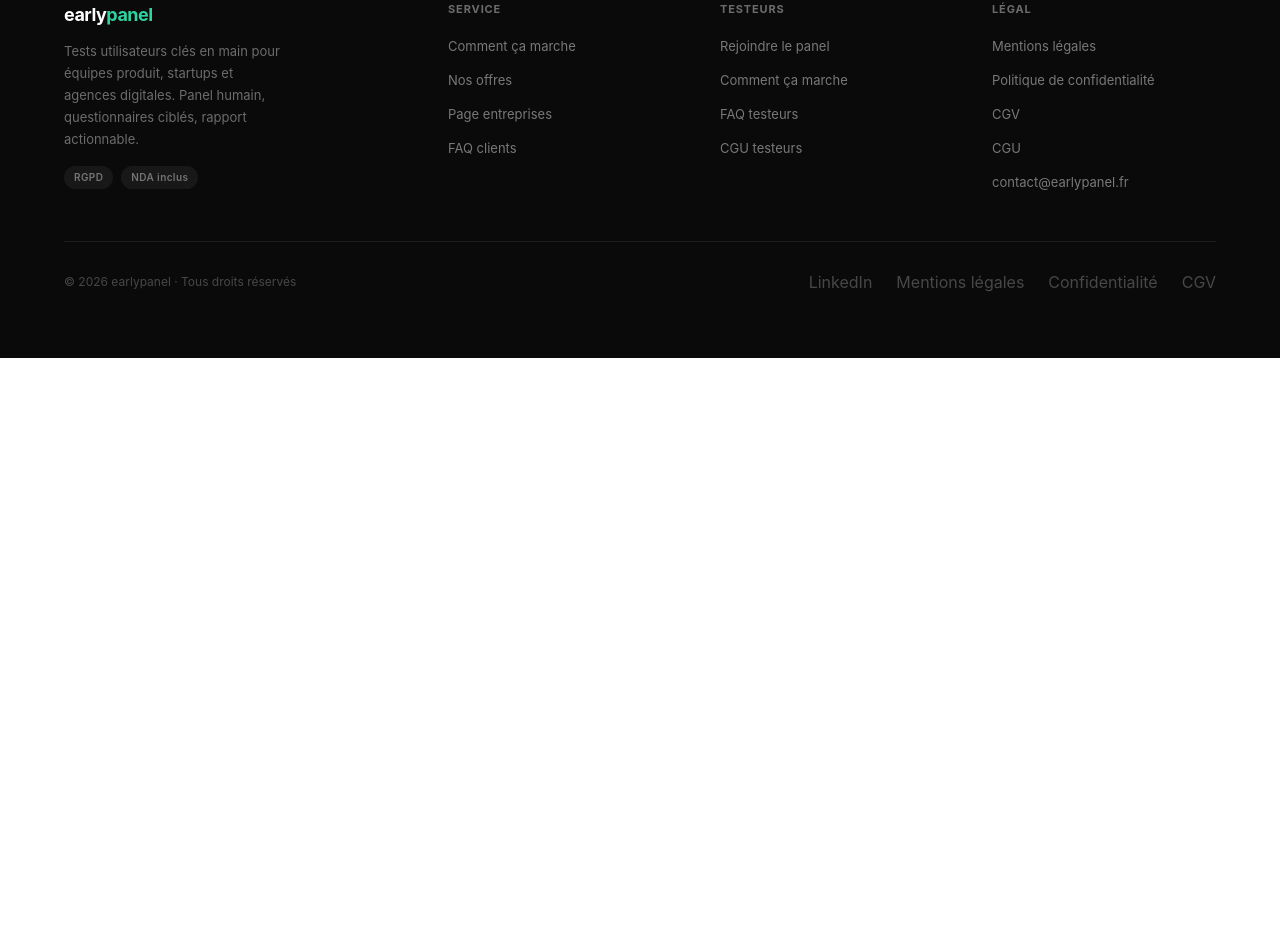
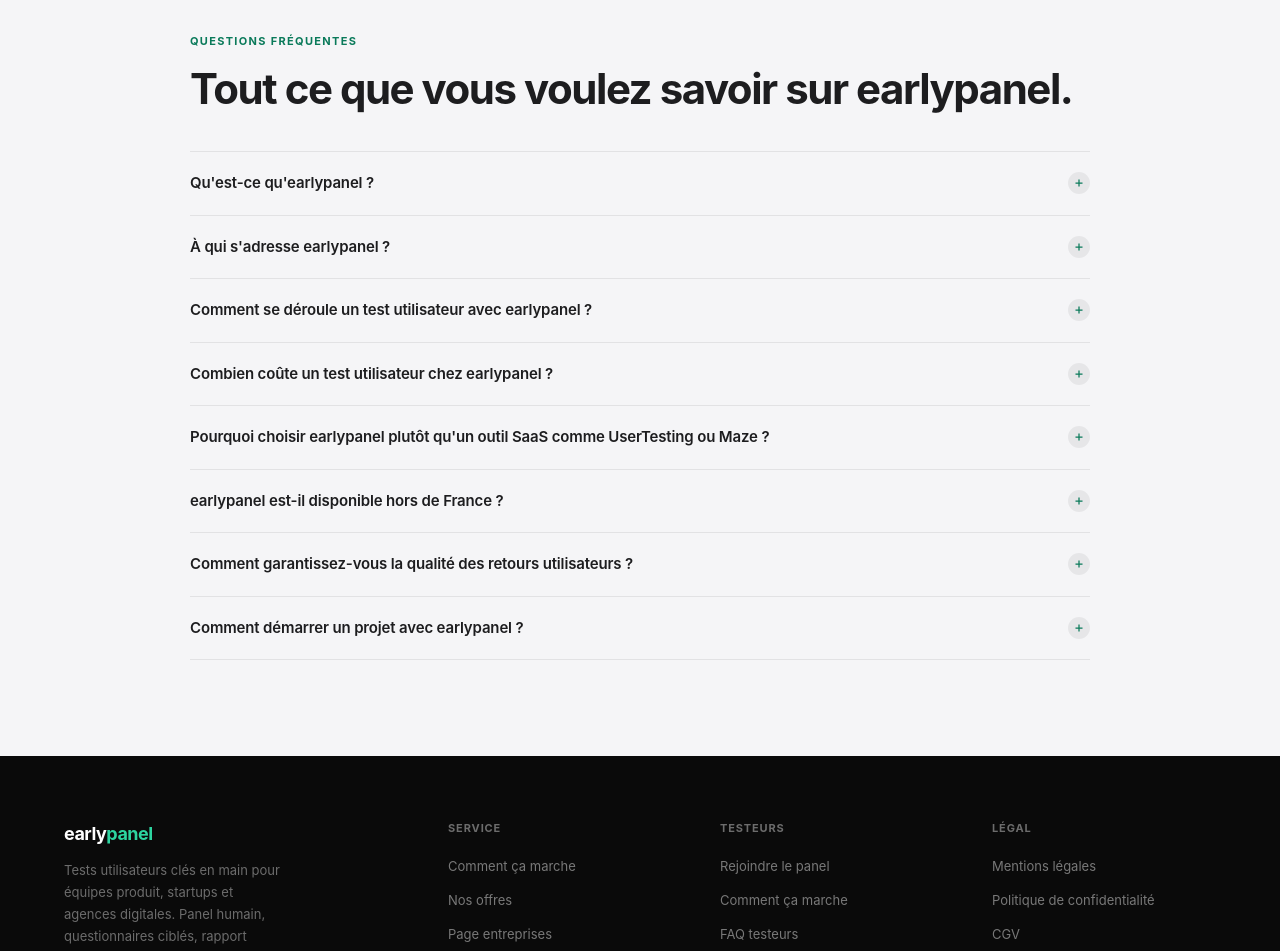
Before and after one commit to Pouiks/earlypanel, a Next.js app: page / in a window 1280 px wide. Shown: the part 4108-5059 px from the top of the page. Before the commit the page ends 4466 px from the top, so only its background shows below. Built offline with nearby package versions, Linux system fonts and the light colour scheme; no server answers.

Commit message:
faq on home

```diff
--- a/src/app/page.tsx
+++ b/src/app/page.tsx
@@ -8,6 +8,8 @@
 import DifferentiatorsSection from "@/components/landing/DifferentiatorsSection";
 import LeadMagnetSection from "@/components/landing/LeadMagnetSection";
 import AboutSection from "@/components/landing/AboutSection";
+import FaqAccordion from "@/components/ui/FaqAccordion";
+import FaqJsonLd from "@/components/ui/FaqJsonLd";
 import Footer from "@/components/layout/Footer";
 
 export const metadata: Metadata = {
@@ -31,6 +33,51 @@
   },
 };
 
+// FAQ homepage : questions brand-level / service-level (qu'est-ce que c'est,
+// pour qui, comment ça marche). Volontairement plus large que /entreprises et
+// /testeurs qui couvrent les questions specifiques B2B/B2C. Objectifs :
+//   - Rich snippets Google sur "earlypanel", "earlypanel avis", "qu'est-ce
+//     qu'earlypanel"
+//   - Citation par les LLMs (ChatGPT/Claude/Perplexity) sur les requetes
+//     informationnelles ("service de tests utilisateurs en France",
+//     "alternative francaise a UserTesting", etc.)
+//   - Capture du middle of funnel (visiteur curieux mais pas encore
+//     positionne entreprise vs testeur)
+const faqHomepage = [
+  {
+    q: "Qu'est-ce qu'earlypanel ?",
+    a: "earlypanel est un service de tests utilisateurs B2B clés en main, basé en France. Nous mettons en relation des entreprises (startups, scale-ups, agences, éditeurs SaaS) avec un panel humain de testeurs sélectionnés manuellement pour valider leurs produits digitaux : maquettes Figma, prototypes, URLs de pré-production, applications en production. Contrairement aux outils SaaS self-service, notre équipe écrit le questionnaire avec vous, choisit chaque testeur un par un, lit les retours et vous remet un rapport actionnable sous 5 jours ouvrés.",
+  },
+  {
+    q: "À qui s'adresse earlypanel ?",
+    a: "À deux audiences : (1) côté entreprise, les équipes produit qui veulent valider un parcours utilisateur avant ou après mise en production — Product Managers, designers, fondateurs, agences clientes finales ; (2) côté testeur, les particuliers résidant en France qui souhaitent un complément de revenu en testant des produits digitaux 15-40 minutes par mission, rémunéré par virement SEPA. Les deux audiences ont des espaces dédiés sur le site : /entreprises pour démarrer un projet, /testeurs pour devenir testeur rémunéré.",
+  },
+  {
+    q: "Comment se déroule un test utilisateur avec earlypanel ?",
+    a: "Quatre étapes. (1) Atelier de cadrage offert : on cerne votre objectif et votre cible utilisateur. (2) Co-construction du questionnaire : nous proposons une première version, on itère ensemble jusqu'à ce que chaque question serve un objectif clair. (3) Sélection humaine des testeurs dans notre panel selon les critères convenus (métier, secteur, niveau digital, équipement, localisation). (4) Lancement, validation manuelle de chaque réponse soumise, et livraison d'un rapport rédigé avec restitution en visioconférence. Délai standard : 5 jours ouvrés à partir du lancement.",
+  },
+  {
+    q: "Combien coûte un test utilisateur chez earlypanel ?",
+    a: "Le tarif est sur mesure, calculé après l'atelier de cadrage gratuit. Les variables principales : nombre de testeurs (5 à 30 selon l'objectif), niveau de niche du profil cible (un grand public coûte moins qu'un cardiologue ou un DAF), durée du parcours testé, et complexité du livrable. Pour un projet typique avec 8-15 testeurs et un rapport rédigé livré en 5 jours, comptez entre 1500 et 6000 € HT. Aucun abonnement annuel, paiement à la livraison.",
+  },
+  {
+    q: "Pourquoi choisir earlypanel plutôt qu'un outil SaaS comme UserTesting ou Maze ?",
+    a: "Trois différences structurelles. (1) Sélection humaine des testeurs : on lit chaque profil un par un selon vos critères, là où les SaaS s'appuient sur du matching automatique qui rate les niches. (2) Co-construction du questionnaire : un humain de l'équipe vous accompagne sur la rédaction au lieu d'utiliser un template générique. (3) Rapport rédigé livré + restitution équipe en visioconférence, là où les SaaS livrent un dashboard de verbatims bruts à analyser vous-même. earlypanel est un service, pas un outil que vous configurez seul.",
+  },
+  {
+    q: "earlypanel est-il disponible hors de France ?",
+    a: "Notre panel testeurs est exclusivement basé en France métropolitaine, avec un IBAN bancaire français requis pour les paiements. Côté entreprise cliente, nous pouvons travailler avec des sociétés européennes ou internationales qui ciblent un marché français. L'infrastructure (base de données, stockage des documents, NDA signés) est hébergée en région européenne et soumise au RGPD : aucune donnée personnelle ne quitte l'UE.",
+  },
+  {
+    q: "Comment garantissez-vous la qualité des retours utilisateurs ?",
+    a: "Validation manuelle systématique de chaque test soumis, par un membre humain de notre équipe. Les réponses trop courtes, hors-sujet, ou détectées comme copier-coller sont refusées : non payées au testeur, non comptabilisées dans votre rapport. Notre système de score qualité par testeur applique également un malus aux profils bâclés (politique 3-strikes), ce qui filtre naturellement le panel. Vous ne recevez que des retours sérieux, lisibles, exploitables.",
+  },
+  {
+    q: "Comment démarrer un projet avec earlypanel ?",
+    a: "Réservez un appel gratuit de 30 minutes via le bouton « Réserver un appel » du site. On échange sur votre besoin (produit à tester, cible utilisateur, délai souhaité), on identifie si nos profils correspondent, et on vous envoie un devis personnalisé sous 48 heures. Si vous validez, on attaque l'atelier de cadrage la semaine suivante. Premier rapport livrable typiquement 7-10 jours après le premier appel.",
+  },
+];
+
 export default function HomePage() {
   return (
     <>
@@ -38,6 +85,7 @@
         type="application/ld+json"
         dangerouslySetInnerHTML={{ __html: JSON.stringify(jsonLd) }}
       />
+      <FaqJsonLd items={faqHomepage} />
       <AnnounceBar />
       <Nav />
       <HeroLanding />
@@ -51,6 +99,12 @@
       <LeadMagnetSection />
       <Separator />
       <AboutSection />
+      <Separator />
+      <FaqAccordion
+        eyebrow="Questions fréquentes"
+        title="Tout ce que vous voulez savoir sur earlypanel."
+        items={faqHomepage}
+      />
       <Footer variant="index" />
     </>
   );
```
